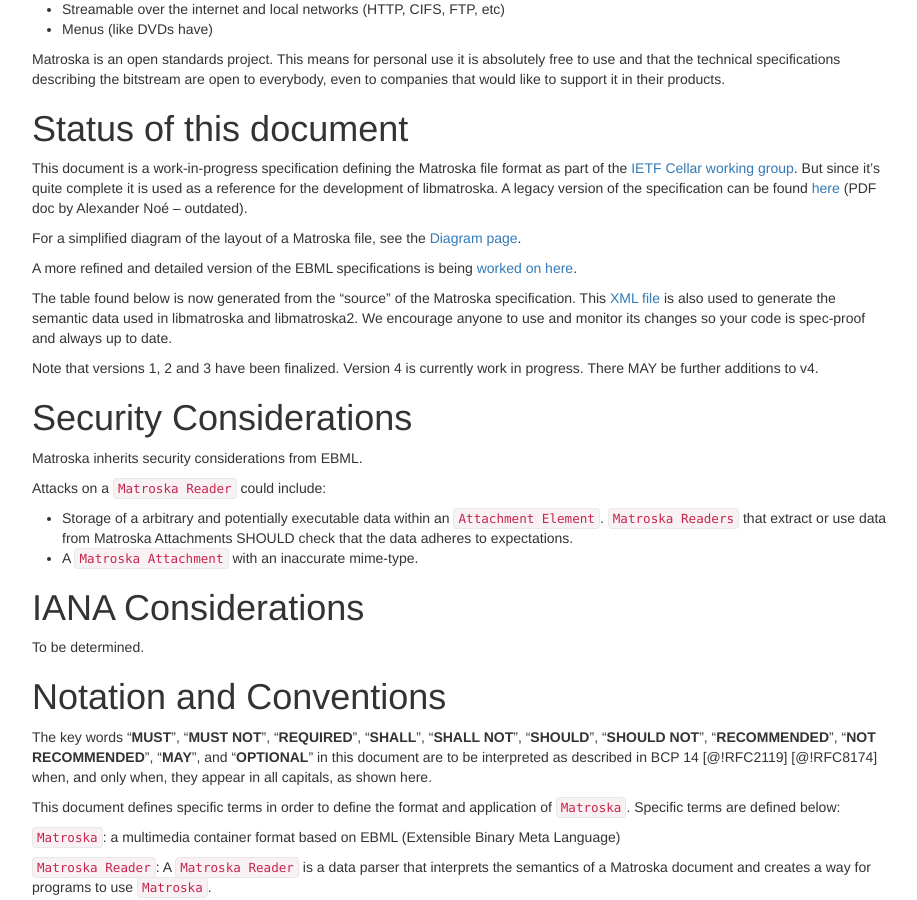
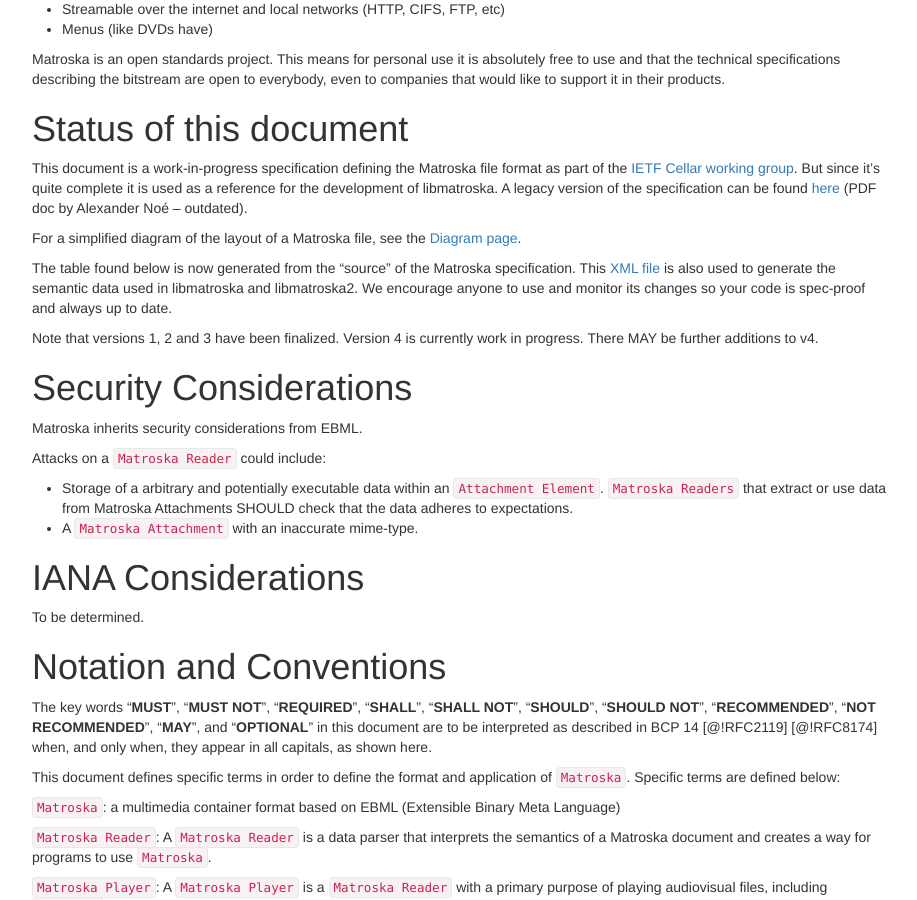
Before and after one commit to ietf-wg-cellar/matroska-specification, a Jekyll site: the page built from index_matroska.md, in a window 1280 px wide and 900 px high, scrolled down 753 px. Shown: the whole window, without its empty margins (273-1190 px from the left). Built offline with Jekyll 4.4.1, drawn with Linux system fonts in a browser that asks for light colours; our own code applies the rules of GitHub Pages for plain Markdown files.

Commit message:
Remove reference to work in process on EBML
It's done !

```diff
--- a/index_matroska.md
+++ b/index_matroska.md
@@ -79,8 +79,6 @@
 A legacy version of the specification can be found [here](https://www.matroska.org/files/matroska_file_format_alexander_noe.pdf) (PDF doc by Alexander Noé -- outdated).
 
 For a simplified diagram of the layout of a Matroska file, see the [Diagram page](diagram.md).
-
-A more refined and detailed version of the EBML specifications is being [worked on here](https://github.com/Matroska-Org/ebml-specification/blob/master/specification.markdown).
 
 The table found below is now generated from the "source" of the Matroska specification.
 This [XML file](https://github.com/Matroska-Org/foundation-source/blob/master/spectool/specdata.xml) is also used to generate the semantic data
```
